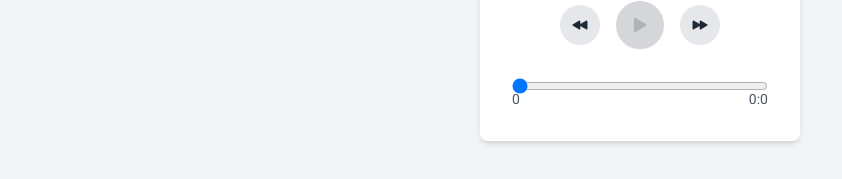
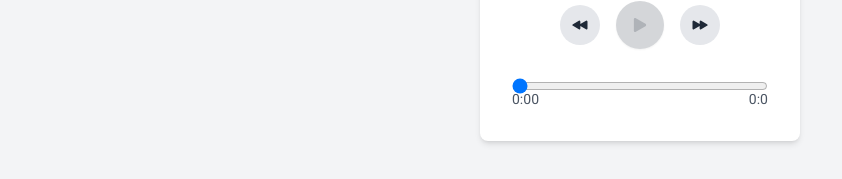
Before and after one commit to Nitiksharma2001/ecommerce-advanced, a React (Vite) app: page /music in a window 1280 px wide. Shown: the part 545-724 px from the top of the page, without its empty margins (0-842 px from the left). Built offline with nearby package versions, Linux system fonts and the light colour scheme; sample sign-in values are in the browser's storage.

Commit message:
bug: typescript checking fixed

```diff
--- a/src/components/music_controller/music_player_controller.tsx
+++ b/src/components/music_controller/music_player_controller.tsx
@@ -130,7 +130,7 @@ export default function Audio({ songDetails = songs[0] }) {
             />
           </div>
           <div className='flex justify-between mt-2 text-sm text-gray-600'>
-            <span>0</span>
+            <span>0:00</span>
             <span>{formatDurationProgressbar(duration)}</span>
           </div>
         </div>
--- a/src/components/ui/card/product_card.tsx
+++ b/src/components/ui/card/product_card.tsx
@@ -1,6 +1,5 @@
 import { LazyLoadImage } from 'react-lazy-load-image-component'
 import type { ProductType } from '../../../types/products'
-import { IoIosAddCircleOutline } from 'react-icons/io'
 
 export default function ProductCard({ product }: { product: ProductType }) {
   return (
```
